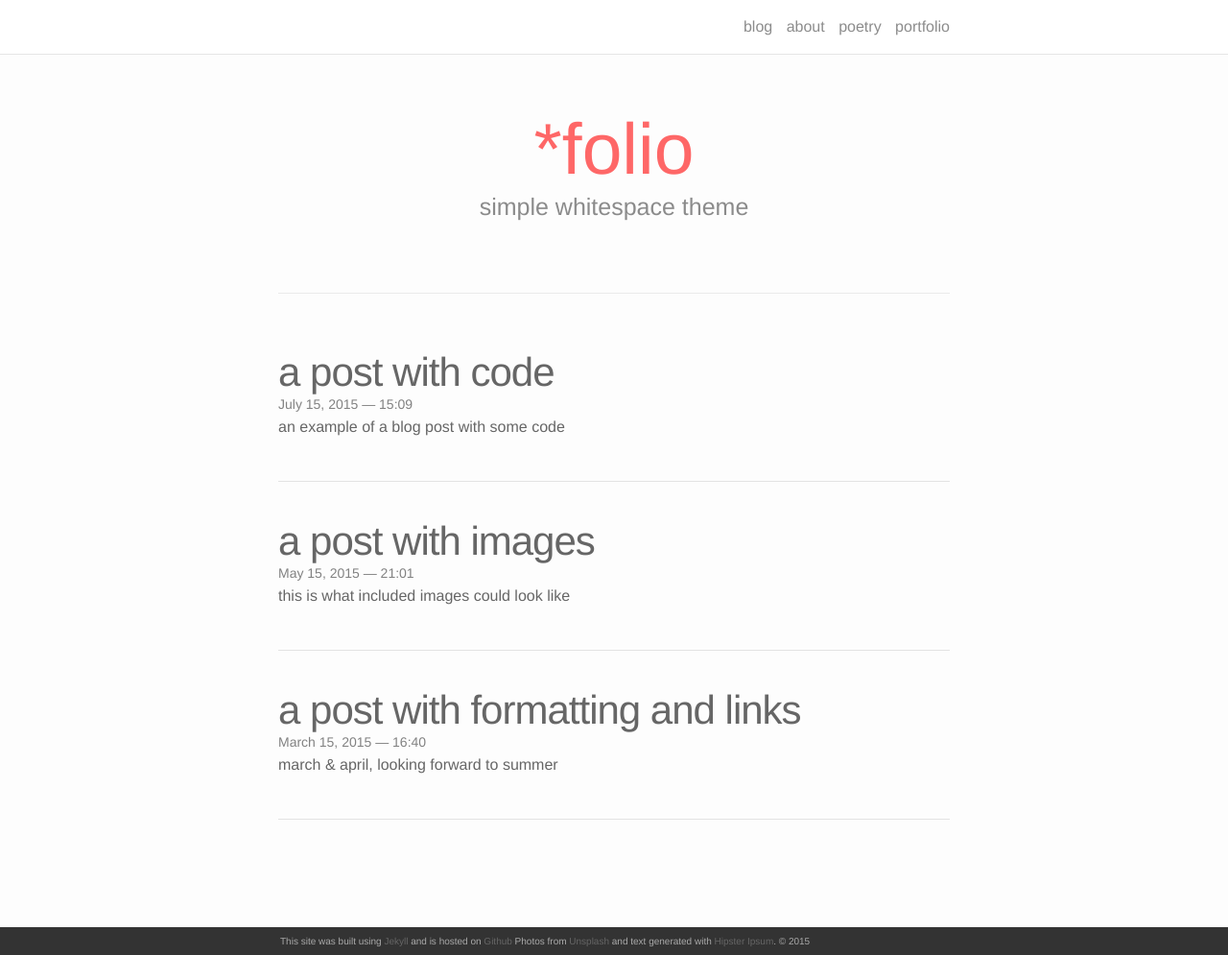
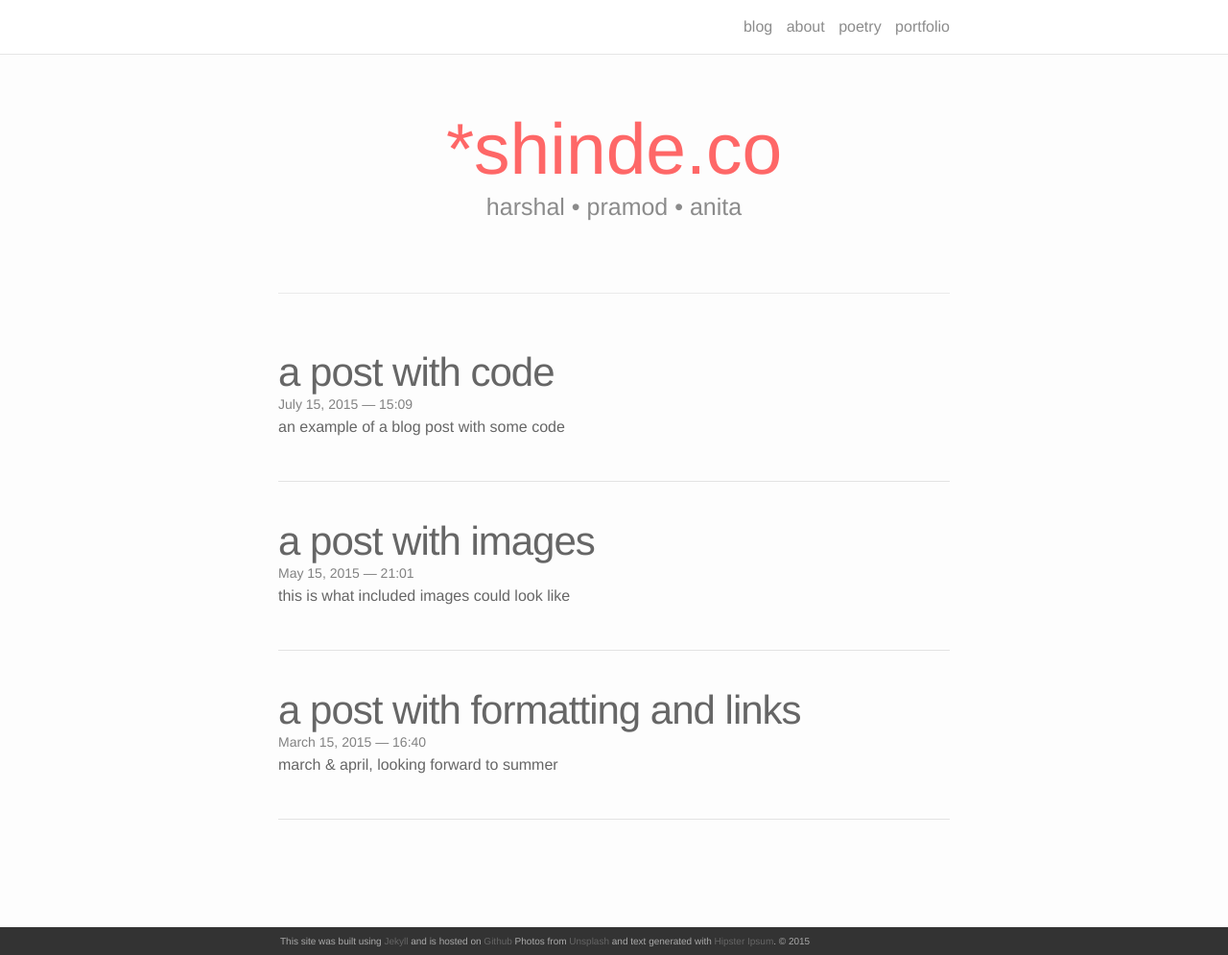
Before and after one commit to hpshinde/old.hpshinde.github.io, a Jekyll site: the page built from index.html, in a window 1280 px wide and 995 px high. Shown: the whole window at 96% size. Built offline with Jekyll 4.4.1, drawn with Linux system fonts in a browser that asks for light colours; nearby versions of some CDN libraries; the list of posts is cut into pages by our own code.

Commit message:
Update index.html

```diff
--- a/index.html
+++ b/index.html
@@ -3,8 +3,8 @@
 ---
 
 <div class="header-bar">
-  <h1>*folio</h1>
-  <h2>simple whitespace theme</h2>
+  <h1>*shinde.co</h1>
+  <h2>harshal • pramod • anita</h2>
   <br/>
   <hr>
   <br/>
```
